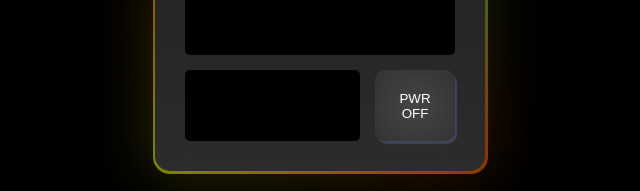
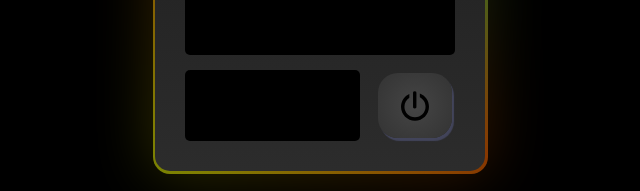
Before and after one commit to MarcinPietkiewicz/drum-machine-redux, a React (Create React App) app: page / in a window 1280 px wide. Shown: the part 509-700 px from the top of the page, without its empty margins (320-960 px from the left). Built offline with nearby package versions, Linux system fonts and the light colour scheme.

Commit message:
Added styling for elements when power button toggle

```diff
--- a/src/App.css
+++ b/src/App.css
@@ -126,8 +126,9 @@ body {
   align-items: center;
 }
 #power-button {
+  margin:3px;
   border: none;
-  border-radius: 10px;
+  border-radius: 20px;
   display: flex;
   justify-content: center;
   align-items: center;
@@ -146,3 +147,16 @@ body {
   background: radial-gradient(circle, #ffcd82 0%, rgb(216, 137, 35) 100%);
   box-shadow: 2px 3px 1px 0px rgb(194, 159, 64);
 }
+
+#power-icon {
+  width:30px;
+}
+
+.power-icon-on {
+  filter: brightness(0) saturate(100%) invert(97%) sepia(3%) saturate(0%) hue-rotate(199deg) brightness(102%) contrast(104%);
+}
+
+.active-logo{
+  -webkit-text-fill-color:rgb(247, 199, 42);
+  text-shadow: 1px 1px 12px rgba(246,218,105,0.4);
+}
--- a/src/DisplayPower.js
+++ b/src/DisplayPower.js
@@ -10,14 +10,18 @@ class DisplayPower extends React.Component {
   animateLights() {
     let lights = document.getElementById("drum-machine");
     let button = document.getElementById("power-button");
+    let buttonIcon = document.getElementById("power-icon");
+    let title = document.getElementById("header");
     if (button.classList.contains("power-on")) {
       lights.className = "glow";
       button.className = "power-off";
-      button.innerHTML = "PWR<br />OFF";
+      buttonIcon.className = '';
+      title.className='';
     } else {
       lights.className = "glow anim-start";
       button.className = "power-on";
-      button.innerHTML = "PWR<br />ON";
+      buttonIcon.className = 'power-icon-on';
+      title.className = 'active-logo';
     }
   }
 
@@ -26,7 +30,7 @@ class DisplayPower extends React.Component {
       <React.Fragment>
         <div id="display-power"></div>
         <button id="power-button" className="power-off" onClick={this.animateLights}>
-          PWR<br />OFF
+          <img id="power-icon" src="assets/pwr.svg" alt="power button"/>
         </button>
       </React.Fragment>
     );
```
Also changed, not shown: public/assets/pwr.svg (added).
